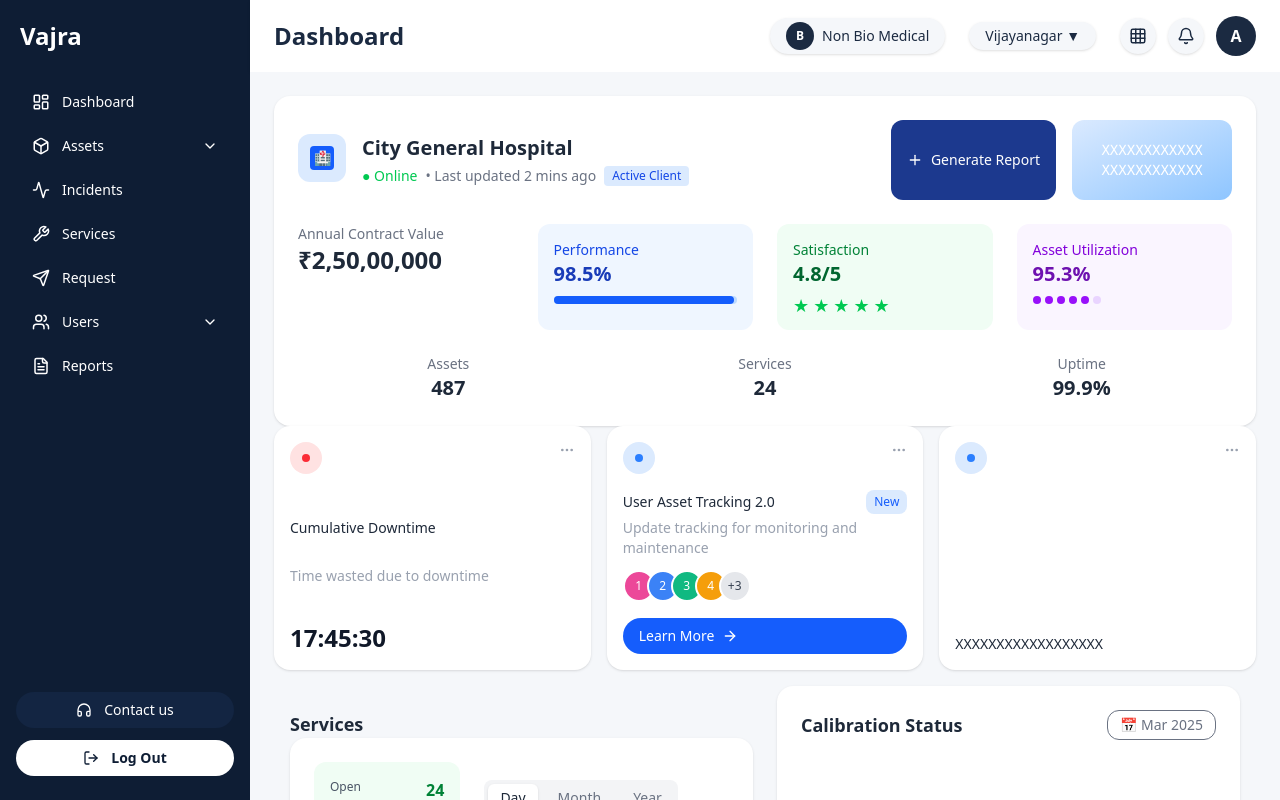
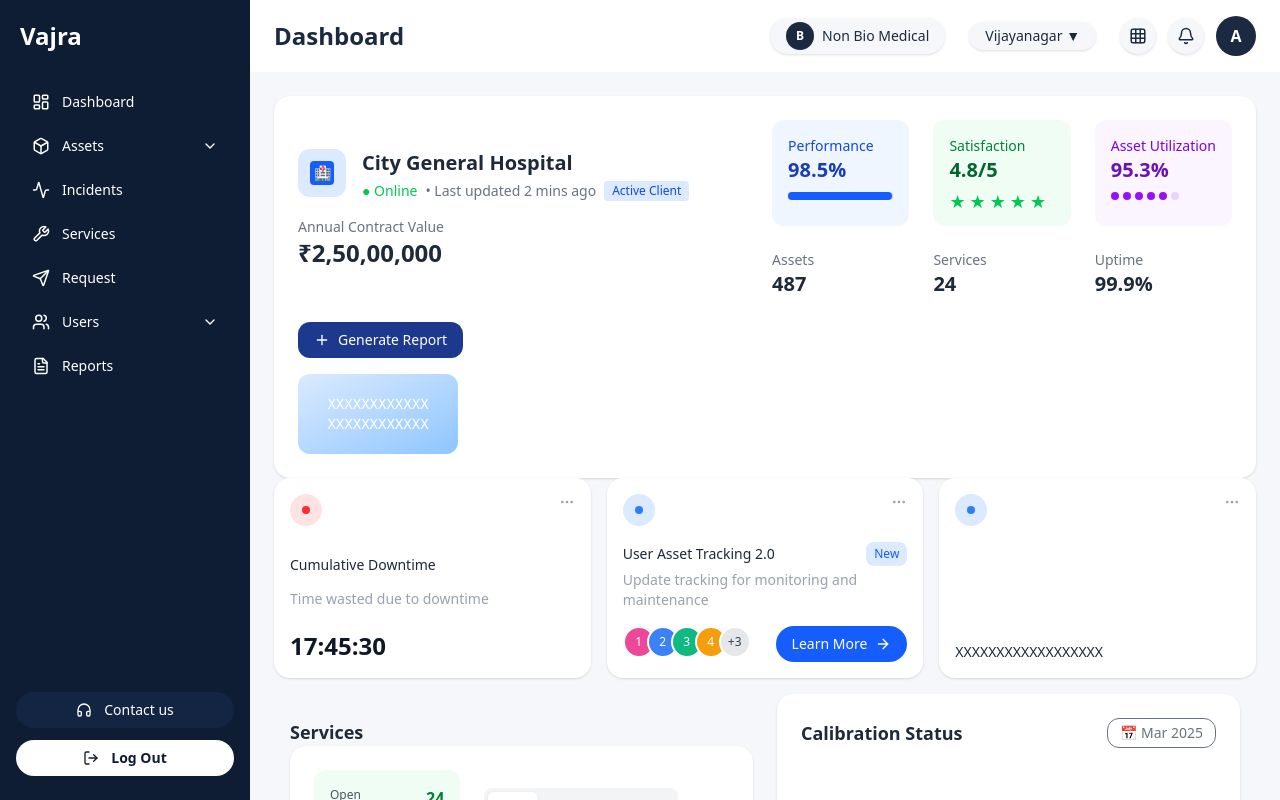
Before and after one commit to rohanarya165/vajra-dashboard, a React (Vite) app: page / in a window 1280 px wide. Built offline with nearby package versions, Linux system fonts and the light colour scheme.

Commit message:
minor css fixed

```diff
--- a/src/components/DownTimeCard.jsx
+++ b/src/components/DownTimeCard.jsx
@@ -61,6 +61,8 @@ const DowntimeCards = () => {
                 )}
               </div>
               <p className="text-sm text-gray-400 mt-1">{card.subtitle}</p>
+              <div className='flex justify-between'>
+
               <div className="flex items-center mt-3">
                 {card.team.map((t, idx) => (
                   <span
@@ -79,6 +81,7 @@ const DowntimeCards = () => {
                 {card.button}
                 <ArrowRight className="ml-2 w-4 h-4" />
               </button>
+              </div>
             </>
           ) : (
             <h2 className="text-sm mt-4 font-medium text-gray-800">{card.title}</h2>
--- a/src/components/HospitalDashboardCard.jsx
+++ b/src/components/HospitalDashboardCard.jsx
@@ -5,8 +5,10 @@ export default function HospitalDashboardCard() {
   return (
     <div className="bg-white p-6 rounded-2xl shadow w-full max-w-7xl mx-auto flex flex-col gap-6">
       {/* Top Section */}
-      <div className="flex flex-col lg:flex-row justify-between items-start lg:items-center gap-6">
+      <div className="flex flex-wrap justify-between items-start md:flex-col sm:flex-col lg:flex-row lg:items-center gap-6">
         {/* Left Info */}
+        <div className="flex flex-col gap-4">
+
         <div className="flex items-start gap-4">
           <div className="bg-blue-100 p-3 rounded-xl">
             <div className="bg-blue-600 w-6 h-6 rounded flex items-center justify-center">
@@ -22,24 +24,14 @@ export default function HospitalDashboardCard() {
             </div>
           </div>
         </div>
-
-        {/* Right Panel */}
-        <div className="flex flex-col sm:flex-row items-stretch gap-4 ml-auto">
-          <button className="bg-blue-900 text-white flex items-center justify-center gap-2 px-4 py-2 rounded-xl text-sm whitespace-nowrap">
-            <Plus size={16} /> Generate Report
-          </button>
-          <div className="bg-gradient-to-br from-blue-100 to-blue-300 w-full sm:w-40 h-20 rounded-xl flex items-center justify-center text-white font-mono text-sm text-center">
-            XXXXXXXXXXXX<br />XXXXXXXXXXXX
-          </div>
-        </div>
-      </div>
-
-      {/* Main Stats Section */}
-      <div className="grid grid-cols-1 md:grid-cols-2 lg:grid-cols-4 gap-6">
-        <div>
+          <div>
           <p className="text-sm text-gray-500">Annual Contract Value</p>
           <p className="text-2xl font-bold text-gray-800">₹2,50,00,000</p>
         </div>
+        </div>
+
+              {/* Main Stats Section */}
+      <div className="grid grid-cols-1 md:grid-cols-2 lg:grid-cols-3 gap-6">
 
         <div className="bg-blue-50 p-4 rounded-xl">
           <p className="text-sm text-blue-700 font-medium">Performance</p>
@@ -68,10 +60,8 @@ export default function HospitalDashboardCard() {
             ))}
           </div>
         </div>
-      </div>
-
-      {/* Bottom Info */}
-      <div className="grid grid-cols-1 sm:grid-cols-3 text-center gap-4">
+              {/* Bottom Info */}
+      {/* <div className="grid grid-cols-1 sm:grid-cols-3 text-center gap-4"> */}
         <div>
           <p className="text-sm text-gray-500">Assets</p>
           <p className="text-xl font-semibold text-gray-800">487</p>
@@ -84,7 +74,23 @@ export default function HospitalDashboardCard() {
           <p className="text-sm text-gray-500">Uptime</p>
           <p className="text-xl font-semibold text-gray-800">99.9%</p>
         </div>
+      {/* </div> */}
       </div>
+
+        {/* Right Panel */}
+        <div className="flex flex-col items-stretch gap-4">
+          <button className="bg-blue-900 text-white flex items-center justify-center gap-2 px-4 py-2 rounded-xl text-sm whitespace-nowrap">
+            <Plus size={16} /> Generate Report
+          </button>
+          <div className="bg-gradient-to-br from-blue-100 to-blue-300 w-full sm:w-40 h-20 rounded-xl flex items-center justify-center text-white font-mono text-sm text-center">
+            XXXXXXXXXXXX<br />XXXXXXXXXXXX
+          </div>
+        </div>
+      </div>
+
+
+
+
     </div>
   );
 }
```
